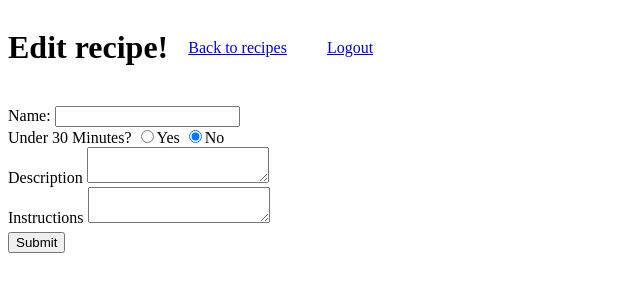
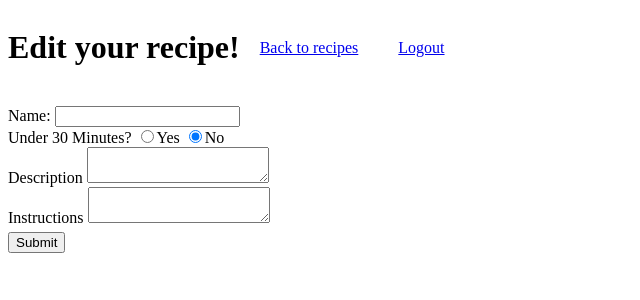
Before and after one commit to KierMc/Recipes, a Flask app: page /edit/1 in a window 1280 px wide. Shown: the top 300 px of the page, without its empty margins (0-640 px from the left). Run offline with Flask 2, Linux system fonts and the light colour scheme; the visitor is signed in with stand-in values (Sample User, id 1); data that the repository does not hold is empty.

Commit message:
second commit

```diff
--- a/flask_app/templates/dashboard.html
+++ b/flask_app/templates/dashboard.html
@@ -8,7 +8,7 @@
     <link rel="stylesheet" type="text/css" href="{{url_for('static', filename='style.css')}}">
 </head>
 <body>
-    <h1> Welcome, {{session["first_name"]}}!</h1>
+    <h1> Welcome, {{session["first_name"]}} to SavorySpoon!</h1>
     <br>
     <div class=dash-navbar>
         <p>All posted recipes:</p>
--- a/flask_app/templates/edit.html
+++ b/flask_app/templates/edit.html
@@ -9,7 +9,7 @@
 </head>
 <body>
     <div class=navbar>
-        <h1>Edit recipe!</h1>
+        <h1>Edit your recipe!</h1>
         <a href="/dashboard">Back to recipes</a>
         <a href="/logout">Logout</a>
     </div>
```
